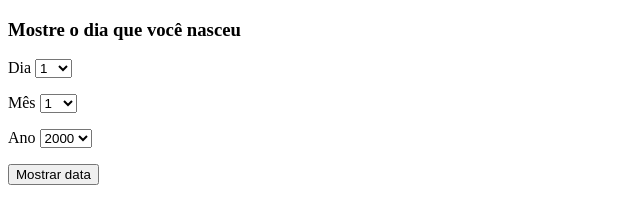
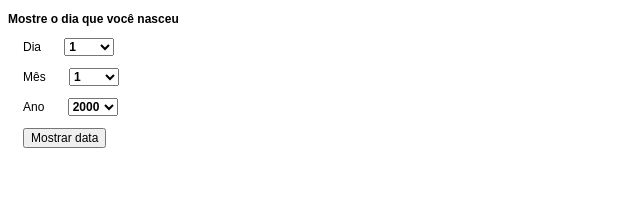
Before and after one commit to jefersonjob1212/javascript-beginner, a plain HTML site: page listaexercicios/atividade3-1-outroexemplo.html in a window 1280 px wide. Shown: the whole page, without its empty margins (0-640 px from the left). Drawn offline with Linux system fonts and the light colour scheme.

Commit message:
New SO installed

```diff
--- a/listaexercicios/atividade3-1-outroexemplo.html
+++ b/listaexercicios/atividade3-1-outroexemplo.html
@@ -4,28 +4,50 @@
 	<meta charset="utf-8">
 	<title>Atividade 3 - Outro Exemplo</title>
 </head>
+<style type="text/css">
+	*
+	{
+		font-family: Arial;
+		font-size: 12px;
+	}
+	label
+	{
+		margin-right: 20px;
+		padding-left: 15px;
+	}
+	button
+	{
+		margin-left: 15px;
+	}
+	.combo
+	{
+		width: 50px;
+		font-weight: bold;
+	}
+</style>
 <body>
 	<h3>Mostre o dia que você nasceu</h3>
 	<p>
 		<label>
 			Dia
-			<select id="dia">
-			</select>
 		</label>
+		<select class="combo" id="dia">
+		</select>
+
 	</p>
 	<p>
 		<label>
 			Mês
-			<select id="mes">
-			</select>
 		</label>
+		<select class="combo" id="mes">
+		</select>
 	</p>
 	<p>
 		<label>
 			Ano
-			<select id="ano">
-			</select>
 		</label>
+		<select class="combo" id="ano">
+		</select>
 	</p>
 	<button onclick="mostraDataNascimento()">Mostrar data</button>
 	<p>
```
Also changed, not shown: listaexercicios/teste.html (added, +35 -0 lines).
